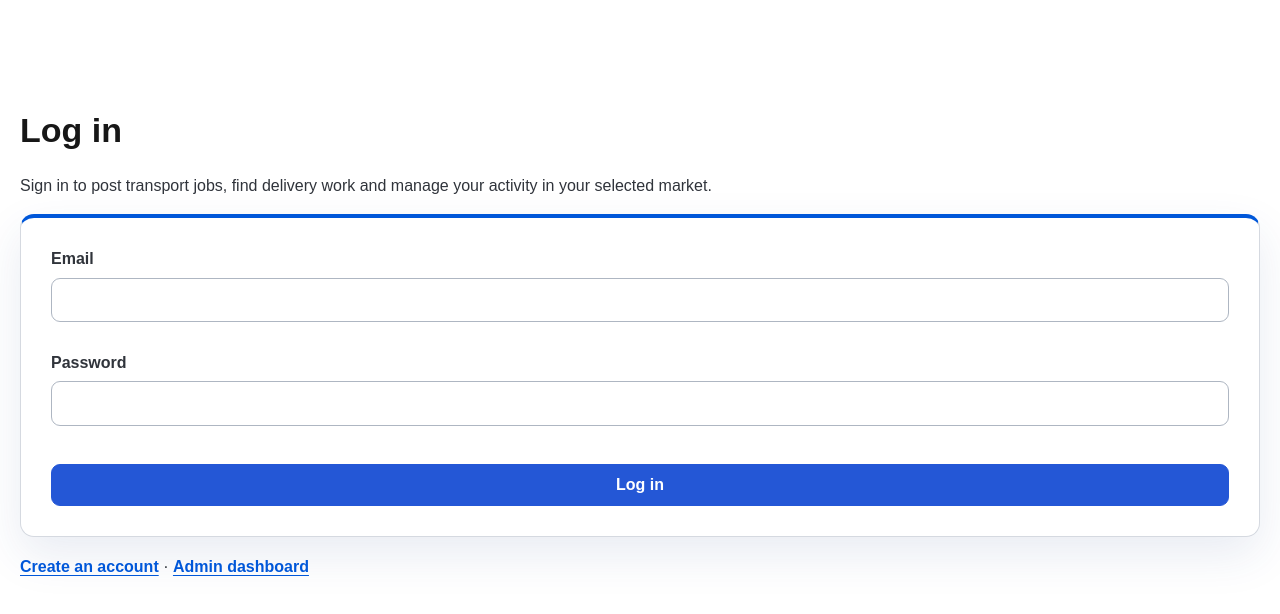
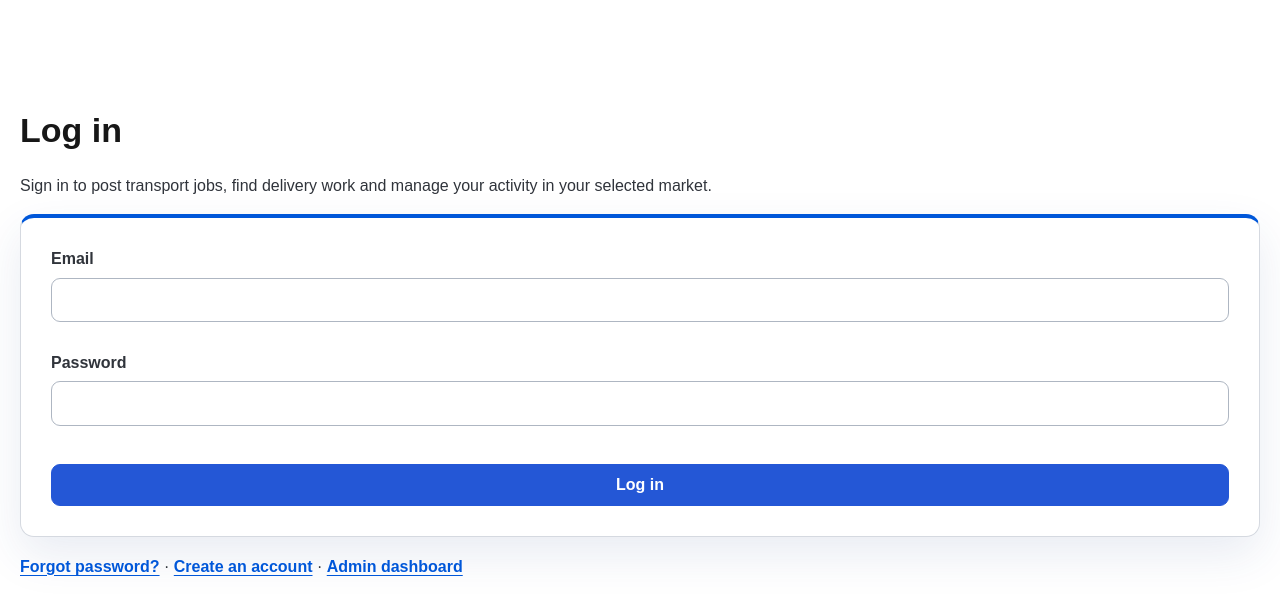
Before and after one commit to Post2Drive/post2drive-app, a Next.js app: page /login in a window 1280 px wide. Shown: the top 614 px of the page. Built offline with nearby package versions, Linux system fonts and the light colour scheme; no server answers.

Commit message:
feat: link login page to password recovery

```diff
--- a/app/login/page.tsx
+++ b/app/login/page.tsx
@@ -83,7 +83,7 @@ export default function LoginPage() {
           {loading ? "Logging in..." : "Log in"}
         </button>
       </form>
-      <p style={{ marginTop: 18 }}><a href="/signup">Create an account</a> · <a href="/admin-access">Admin dashboard</a></p>
+      <p style={{ marginTop: 18 }}><a href="/forgot-password">Forgot password?</a> · <a href="/signup">Create an account</a> · <a href="/admin-access">Admin dashboard</a></p>
       </div>
     </div>
   );
```
